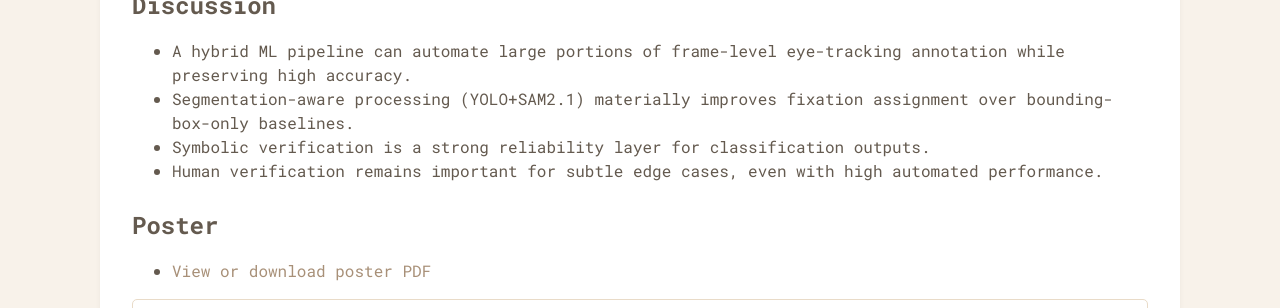
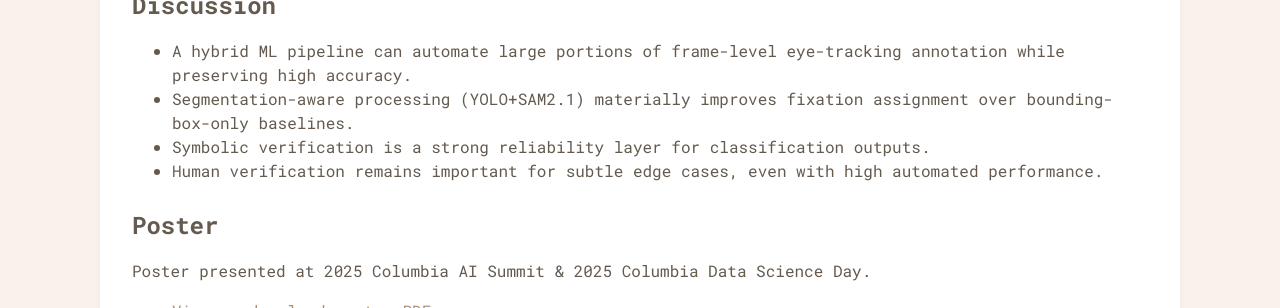
Before and after one commit to yuexin-li-7/yuexin-li-7.github.io, a Jekyll site: the page built from research/eye-track-ml.md, in a window 1280 px wide and 900 px high, scrolled down 2601 px, cut to the strip 0-308 px from the top of the window. Built offline with Jekyll 4.4.1, drawn with Linux system fonts in a browser that asks for light colours.

Commit message:
Add Eye-Track-ML poster presentation note

```diff
--- a/research/eye-track-ml.md
+++ b/research/eye-track-ml.md
@@ -68,6 +68,8 @@ Eye-Track-ML is a machine-learning pipeline for automated frame-by-frame coding
 
 ## Poster
 
+Poster presented at 2025 Columbia AI Summit & 2025 Columbia Data Science Day.
+
 - [View or download poster PDF]({{ '/docs/research/eye-track-ml-poster.pdf' | relative_url }})
 
 <div class="resume-container">
```
